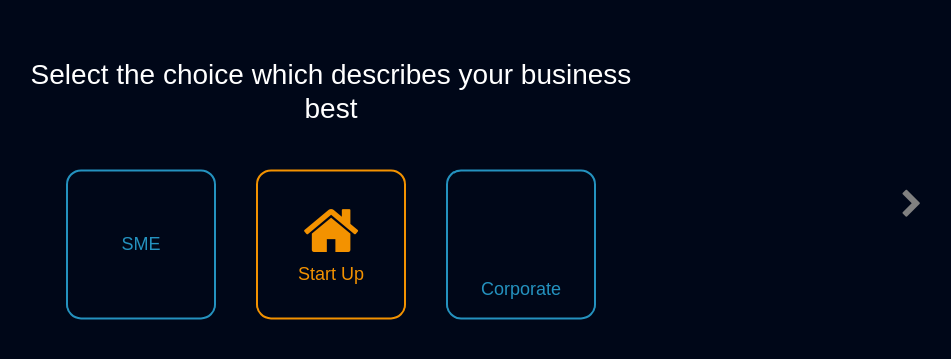
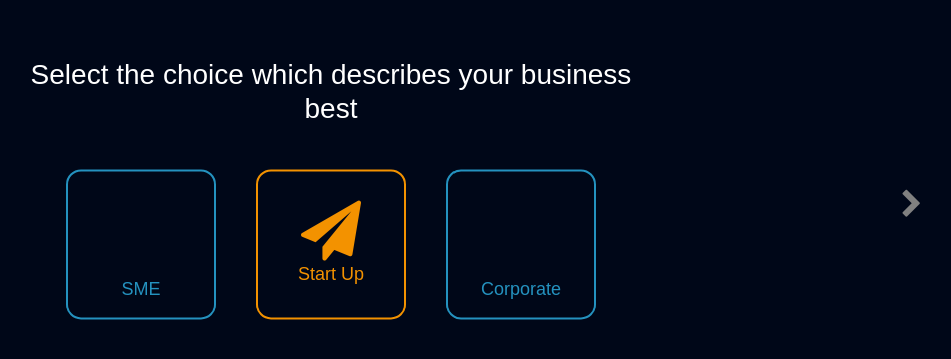
Before and after one commit to SeanDowds/idPricing_v2, a Flask app: template templates/business_type.html in a window 1280 px wide. Shown: the part 201-560 px from the top of the page, without its empty margins (309-1260 px from the left). Run offline with Flask 3, Linux system fonts and the light colour scheme; the template is opened without the code that fills it, so the values that code supplies are empty; some libraries are stand-ins or nearby versions.

Commit message:
Update business_type.html

```diff
--- a/templates/business_type.html
+++ b/templates/business_type.html
@@ -95,11 +95,11 @@ $(document).ready(function() {
 <div class="button-container">
 
   <btn id="btn_SME" class="btn blue" onclick="changeButton('btn_SME','#2492bf','#f39200')">
-    <i id="icon_SME" class="fa-solid fa-shop blu"></i>
+    <i id="icon_SME" class="fa-solid fa-home blu"></i>
     <span>SME</span>
   </btn>
 
-  <btn id="btn_Startup" class="btn orange" onclick="changeButton('btn_Startup','#f39200','#2492bf')" ><i class="fa fa-home orang"></i><span>Start Up</span></btn>
+  <btn id="btn_Startup" class="btn orange" onclick="changeButton('btn_Startup','#f39200','#2492bf')" ><i class="fa fa-paper-plane orang"></i><span>Start Up</span></btn>
 
   <btn  id="btn_Corporate" class="btn blue"  onclick="changeButton('btn_Corporate','#2492bf','#f39200')"><i class="fa-regular fa-building blu"  ></i><span>Corporate</span></btn>
 
```
